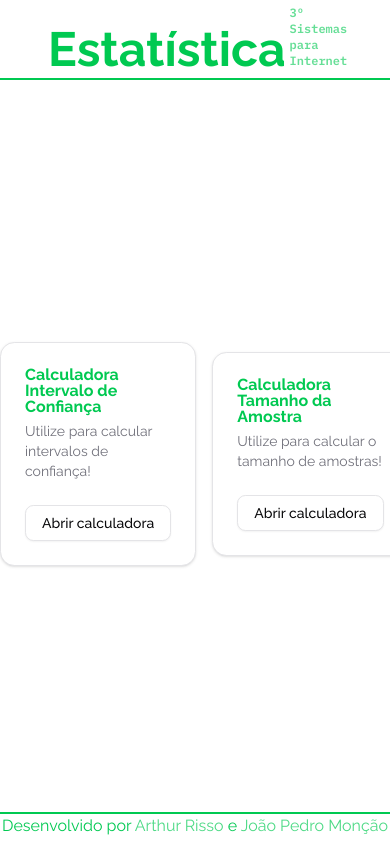
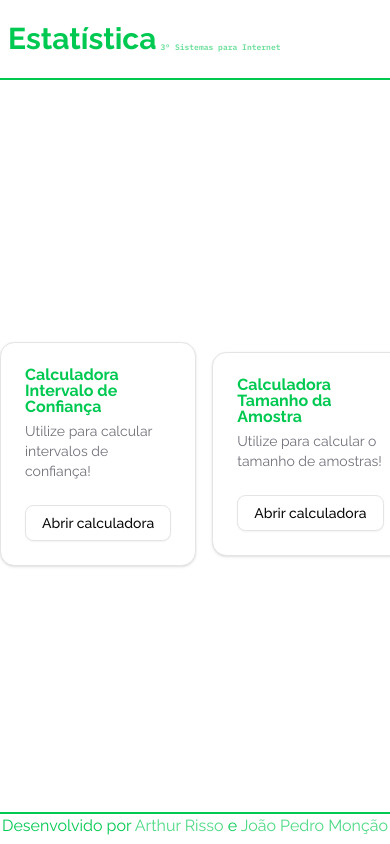
Before and after one commit to jpmoncao/calculadora-estatistica-fatecjales, a React (Vite) app: page / in a window 390 px wide. Built offline with nearby package versions, Linux system fonts and the light colour scheme.

Commit message:
feat: adjust header responsiveness sizes

```diff
--- a/src/components/common/header.tsx
+++ b/src/components/common/header.tsx
@@ -1,9 +1,9 @@
 export default function Header() {
     return (
-        <header className="flex justify-between items-center w-full h-20 px-12 border-b-2 border-primary text-primary-foreground">
-            <div className="flex items-end gap-1">
-                <h1 className="text-5xl font-bold text-primary">Estatística</h1>
-                <h2 className="font-math text-xs font-semibold text-primary/60 mb-1">3º Sistemas para Internet</h2>
+        <header className="flex justify-between items-center w-full h-20 border-b-2 border-primary text-primary-foreground">
+            <div className="flex items-end gap-1 px-12 mr-auto max-[400px]:px-2">
+                <h1 className="text-5xl font-bold text-primary max-[400px]:text-3xl">Estatística</h1>
+                <h2 className="font-math text-xs font-semibold text-primary/60 mb-1 max-[400px]:text-[0.5em]">3º Sistemas para Internet</h2>
             </div>
         </header>
     )
```
